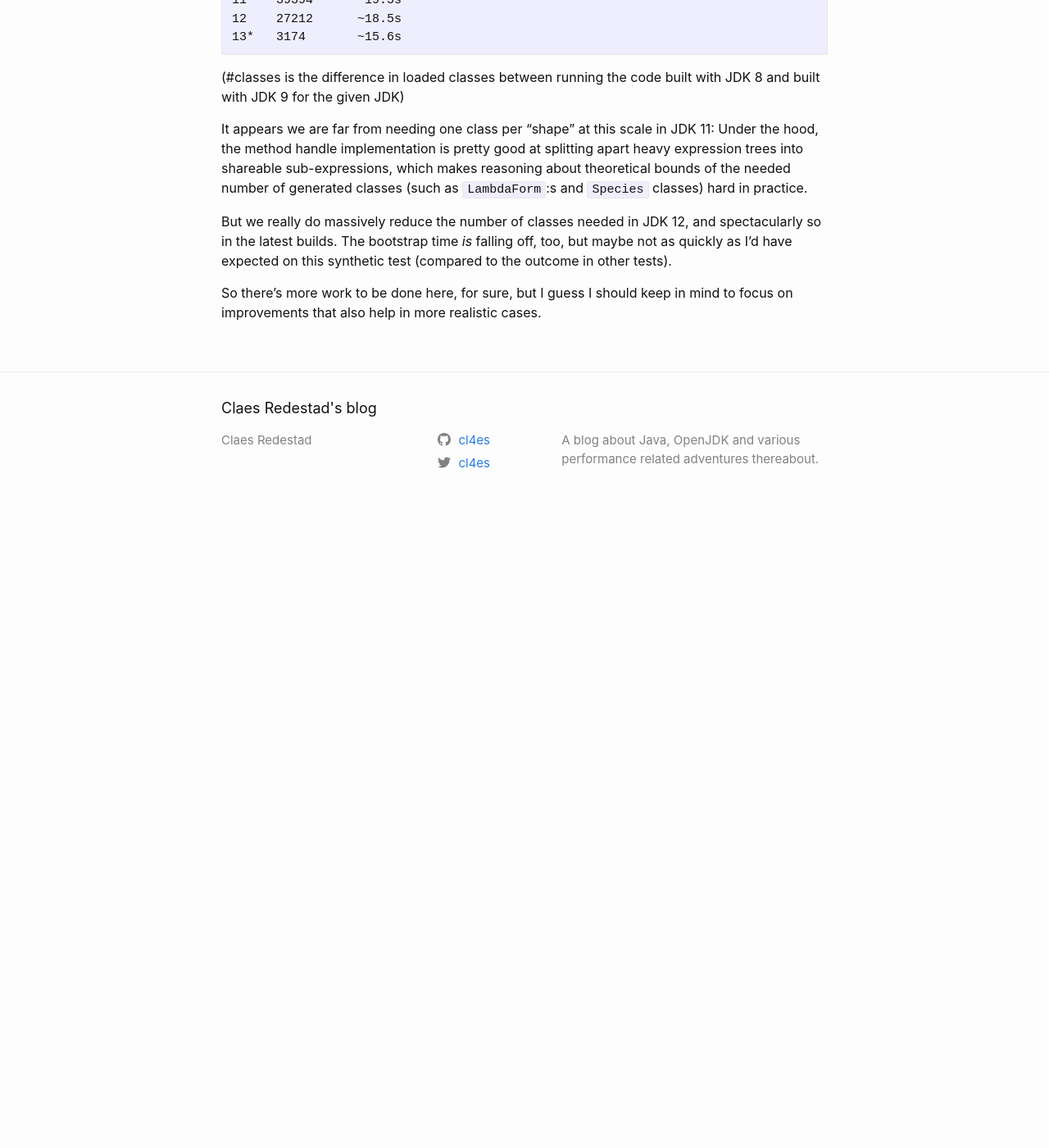
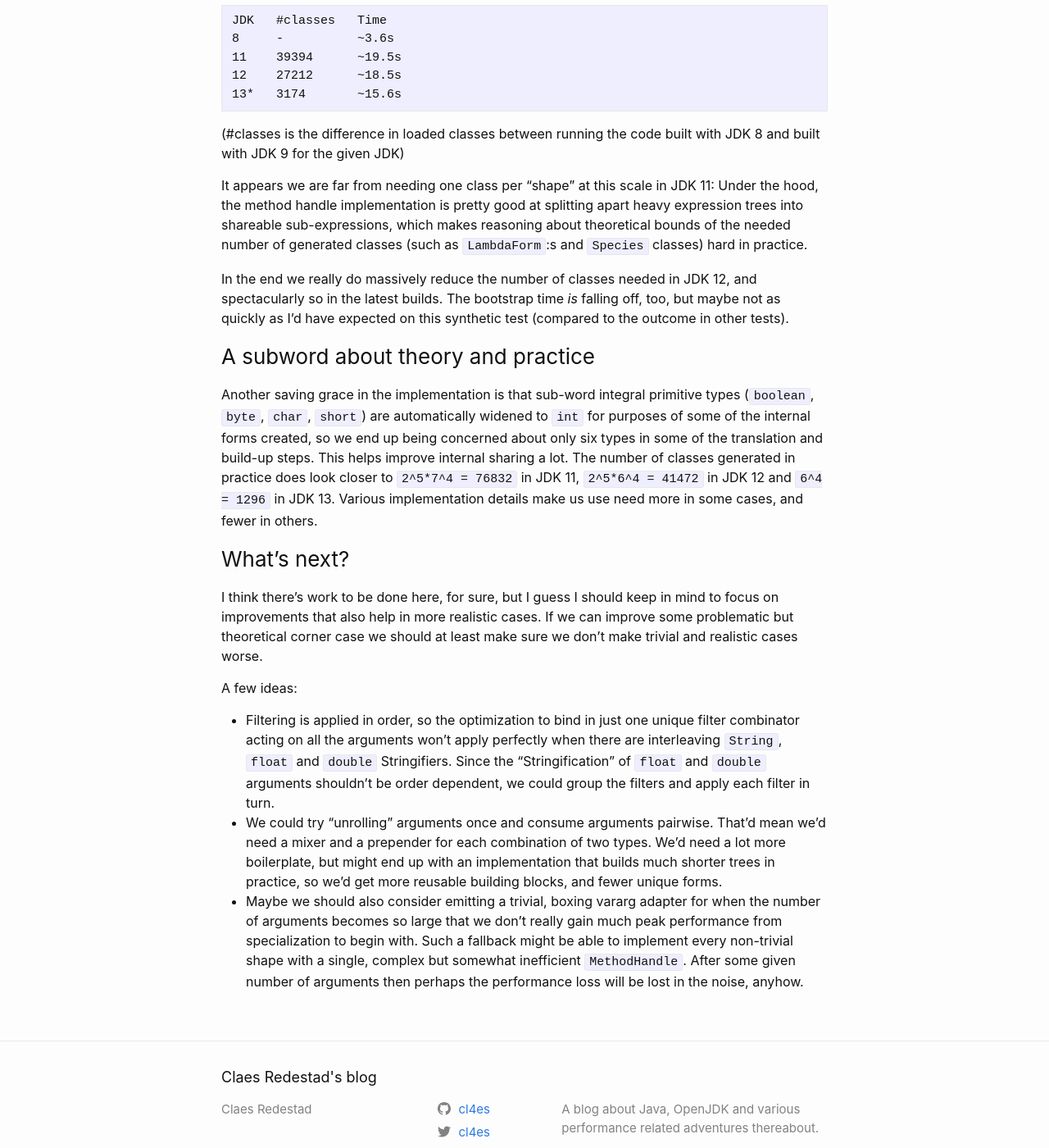
Before and after one commit to cl4es/cl4es.github.io, a Jekyll site: the page built from _posts/2019-05-14-String-Concat-Redux.md, in a window 1280 px wide and 1400 px high, scrolled down 5437 px. Shown: the whole window at 82% size. Built offline with Jekyll 4.4.1, drawn with Linux system fonts in a browser that asks for light colours; comment, search, counter and statistics services are not loaded; before the commit the page ends 6073 px from its top, so only the background shows below that; some of the changed text lies outside the part shown.

Commit message:
Cleaned up, added section on subword opts, more numbers, StringGen

````diff
--- a/_posts/2019-05-14-String-Concat-Redux.md
+++ b/_posts/2019-05-14-String-Concat-Redux.md
@@ -5,20 +5,17 @@ author: "cl4es"
 tags:
 - java
 ---
-## A String concatenation story
-
-DRAFT!!
 
 <blockquote class="twitter-tweet" data-lang="sv"><p lang="en" dir="ltr">I might be way too excited about this, but it seems I have turned an exponential factor into a constant one... <a href="https://t.co/RPzOnDundN">https://t.co/RPzOnDundN</a></p>&mdash; redestad (@cl4es) <a href="https://twitter.com/cl4es/status/1120647321992204288?ref_src=twsrc%5Etfw">23 april 2019</a></blockquote>
 <script async src="https://platform.twitter.com/widgets.js" charset="utf-8"></script>
 
-Indified String concatenation in JDK 9 is a fantastic beast. In this post I will try to shed some light on some of the implementation details, and maybe get to why I get excited over finding some peculiar way to optimize it from time to time. If I fail to explain the finer details of this then that's probably because I've probably not figured it all out fully myself.
+Indified String concatenation in JDK 9 is a fantastic beast. In this post I will try to shed some light on some of the implementation details, and maybe get to why I get excited over finding some peculiar way to optimize it from time to time. If I fail to explain the finer details of this then that's probably because I've probably not figured it all out fully myself, but have rather been picking it up as I go.
 
 Let me know if something is particularly unclear, or worse, wrong.
 
 ### TL;DR
 
-Yes.
+String concat is just as fast in JDK 12 and 13, but we use less time and memory to bootstrap.
 
 ### There's a JEP for concat
 
@@ -30,11 +27,11 @@ The `StringBuilder` chains emitted by javac historically turns out to be hard to
 
 The drawback is that each call site now needs to run through a bootstrap routine, which is likely to be more expensive than "just" loading a bunch of straight-forward, statically compiled bytecode.
 
-Exactly how expensive depends, but in JDK 9 bootstrapping the first indified String concat expression could be something like 30-90ms depending on hardware - and each new call-site will cost a little something extra. Some assumed most of that incremental overhead would be benign, but that might depend on expectations...
+Exactly how expensive depends, but in JDK 9 bootstrapping the first indified String concat expression could take something like 30-90ms (depending on hardware). Some of that bootstrapping overhead is/was one-off, some of it will happen again when bootstrapping the next one. For some that incremental overhead might look benign, but I guess that depends on expectations...
 
 ### Optimize the runtime, not the bytecode
 
-One of the clever ideas behind deferring to the runtime to provide a concrete implementation is that our runtimes are likely to evolve faster than the bytecode it ends up running, which will often be compiled to an older target than the JVM version we run on. In a [previous entry](https://cl4es.github.io/2018/12/28/Preview-OpenJDK-12-Startup.html) I pointed to some improvements I did during the JDK 12 timeframe to reduce bootstrap overhead of String concatenation, without going into much detail.
+One of the clever ideas behind deferring to the runtime to provide a concrete implementation is that our runtimes are likely to evolve faster than the bytecode it ends up running, which will often be compiled to an older target than the JVM version we run on.
 
 At a high level the beautiful thing with this isn't so much the improvements themselves, but that these optimization apply to code compiled to a JDK 9 target or above, and further optimization will keep applying without recompiling. Any numbers in this post remains the same whether I compile with JDK 9 or the latest EA build.
 
@@ -102,15 +99,17 @@ In JDK 12, I found that lumping together the `index` and `coder` fields in the J
 a single `long` field. [This](https://bugs.openjdk.java.net/browse/JDK-8213035) simplified the expression tree a lot, with
 fewer classes needed for any and all expressions.
 
-We also [merged](https://bugs.openjdk.java.net/browse/JDK-8213741) the "Stringifier" used for filtering `String` and `Object` arguments into a `String` suited for prepending.
+I also [merged](https://bugs.openjdk.java.net/browse/JDK-8213741) the "Stringifier" used for filtering `String` and `Object` arguments into a `String` suited for prepending.
 This effectively means the number of types we care about when determining whether a shape is unique drops from 10 to 9, which drops off a lot of unique shapes.
 Four argument shapes drops from 320000 to 209952, for example. Big drop in theory, perhaps not so big in practice, but even on more realistic applications these optimization started to add up.
+
+Oh, and I found out we could reduce the number of rebinds we do when applying the same filter to more than one argument. [This optimization](https://bugs.openjdk.java.net/browse/JDK-8213478) proved quite beneficial to some String concat usage scenarios, and is generally applicable so might end up being an optimization in other places as well.
 
 All in all JDK 12 about halved bootstrap overheads on some typical scenarios.
 
 ### JDK 13: Folding constants
 
-While there are a few other nice optimizations coming in JDK 13, the one that got me all excited is this one:
+While there are a few other nice little optimizations coming in JDK 13, the one that got me all excited is this one:
 
 Instead of binding in a simple prepender for each argument and each constant, bind surrounding
 constants to the prependers for the arguments. This prepender will then prepend the suffix
@@ -154,15 +153,15 @@ Building and running the above on JDK 8 through most-recent JDK 13 (*EA!)
 ```
 JDK 8:    60ms
 JDK 9:   215ms
-JDK 11:   ??ms
+JDK 11:  164ms
 JDK 12:  111ms
 JDK 13*:  86ms
 ```
 
 What we see here is that the overhead in JDK 9 was pretty hefty, and that we're now
-down to more acceptable numbers. Still a small regression compared to the JDK 8
-`StringBuilder` approach in bootstrap times. A small price to pay for better peak
-performance, probably.. There are always trade-offs involved, and historically the
+down to more acceptable numbers. Still there's a small regression compared to the JDK 8
+`StringBuilder` approach. Might be a small price to pay for better peak
+performance. There are always trade-offs involved, and historically the
 JVM favors throughput (and latency) over startup and footprint.
 
 ### Show you some outrageous numbers
@@ -171,11 +170,14 @@ I mentioned above that there are theoretically up to 320000 shapes needed to imp
 concatenation expressions of four arguments mixed with zero to five constants.
 Let's see how we fare in practice on something as outrageously synthetic like that.
 
-So I wrote a little program to generate a program that enumerates them all, and we get some pretty interesting results:
+So I wrote a [horrible little program](/snippets/StringGen.java) to generate a java source files enumerating them all (the
+source code generated is 9Mb, and I had to split the implementation into a lot of nested inner classes for it to compile).
+
+The results are somewhat interesting:
 
 ```
 JDK   #classes   Time
-8     -           ~3.6s
+8     -          ~3.6s
 11    39394      ~19.5s
 12    27212      ~18.5s
 13*   3174       ~15.6s
@@ -189,9 +191,29 @@ method handle implementation is pretty good at splitting apart heavy expression
 sub-expressions, which makes reasoning about theoretical bounds of the needed number of
 generated classes (such as `LambdaForm`:s and `Species` classes) hard in practice.
 
-But we really do massively reduce the number of classes needed in JDK 12, and spectacularly so
+In the end we really do massively reduce the number of classes needed in JDK 12, and spectacularly so
 in the latest builds. The bootstrap time _is_ falling off, too, but maybe not as quickly as I'd
 have expected on this synthetic test (compared to the outcome in other tests).
 
-So there's more work to be done here, for sure, but I guess I should keep in mind to focus on
-improvements that also help in more realistic cases.
+### A subword about theory and practice
+
+Another saving grace in the implementation is that sub-word integral primitive types (`boolean`, `byte`,
+`char`, `short`) are automatically widened to `int` for purposes of some of the internal forms created,
+so we end up being concerned about only six types in some of the translation and build-up steps. This
+helps improve internal sharing a lot. The number of classes generated in practice does look closer to `2^5*7^4 = 76832` in
+JDK 11, `2^5*6^4 = 41472` in JDK 12 and `6^4 = 1296` in JDK 13. Various implementation details make us
+use need more in some cases, and fewer in others.
+
+### What's next?
+
+I think there's work to be done here, for sure, but I guess I should keep in mind to focus on
+improvements that also help in more realistic cases. If we can improve some problematic but
+theoretical corner case we should at least make sure we don't make trivial and realistic cases
+worse.
+
+A few ideas:
+
+- Filtering is applied in order, so the optimization to bind in just one unique filter combinator acting on
+  all the arguments won't apply perfectly when there are interleaving `String`, `float` and `double` Stringifiers. Since the "Stringification" of `float` and `double` arguments shouldn't be order dependent, we could group the filters and apply each filter in turn.
+- We could try "unrolling" arguments once and consume arguments pairwise. That'd mean we'd need a mixer and a prepender for each combination of two types. We'd need a lot more boilerplate, but might end up with an implementation that builds much shorter trees in practice, so we'd get more reusable building blocks, and fewer unique forms.
+- Maybe we should also consider emitting a trivial, boxing vararg adapter for when the number of arguments becomes so large that we don't really gain much peak performance from specialization to begin with. Such a fallback might be able to implement every non-trivial shape with a single, complex but somewhat inefficient `MethodHandle`. After some given number of arguments then perhaps the performance loss will be lost in the noise, anyhow.
````
Also changed, not shown: other parts of _posts/2019-05-14-String-Concat-Redux.md (+1 -1 lines), 1 other file.
